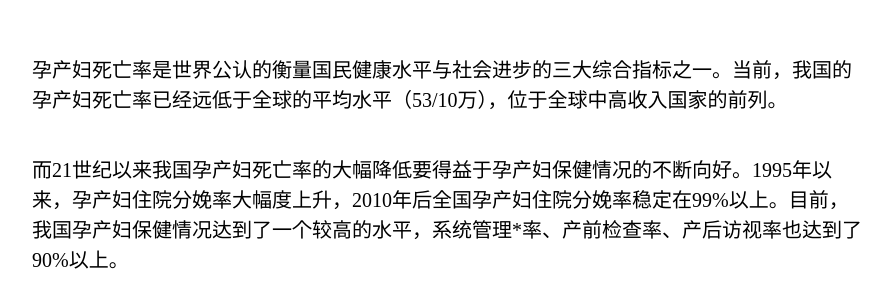
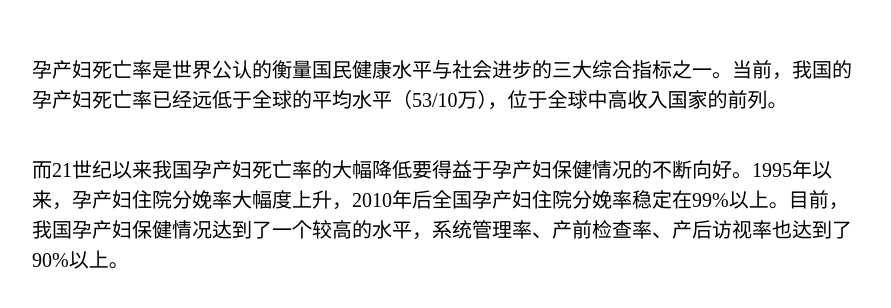
Before and after one commit to naaatalie/naaatalie.github.io, a plain HTML site: page index.html in a window 1280 px wide. Shown: the part 4102-4410 px from the top of the page, without its empty margins (210-1101 px from the left). Drawn offline with Linux system fonts and the light colour scheme; a script that the page names is missing.

Commit message:
Update index.html

```diff
--- a/index.html
+++ b/index.html
@@ -74,7 +74,7 @@
       </div>
       <p>孕产妇死亡率是世界公认的衡量国民健康水平与社会进步的三大综合指标之一。当前，我国的孕产妇死亡率已经远低于全球的平均水平（53/10万），位于全球中高收入国家的前列。</p>
       <p>
-        而21世纪以来我国孕产妇死亡率的大幅降低要得益于孕产妇保健情况的不断向好。1995年以来，孕产妇住院分娩率大幅度上升，2010年后全国孕产妇住院分娩率稳定在99%以上。目前，我国孕产妇保健情况达到了一个较高的水平，系统管理*率、产前检查率、产后访视率也达到了90%以上。
+        而21世纪以来我国孕产妇死亡率的大幅降低要得益于孕产妇保健情况的不断向好。1995年以来，孕产妇住院分娩率大幅度上升，2010年后全国孕产妇住院分娩率稳定在99%以上。目前，我国孕产妇保健情况达到了一个较高的水平，系统管理率、产前检查率、产后访视率也达到了90%以上。
       </p>
       <div class="echarts5">
         <div class="flourish-embed flourish-chart" data-src="visualisation/12428936">
```
